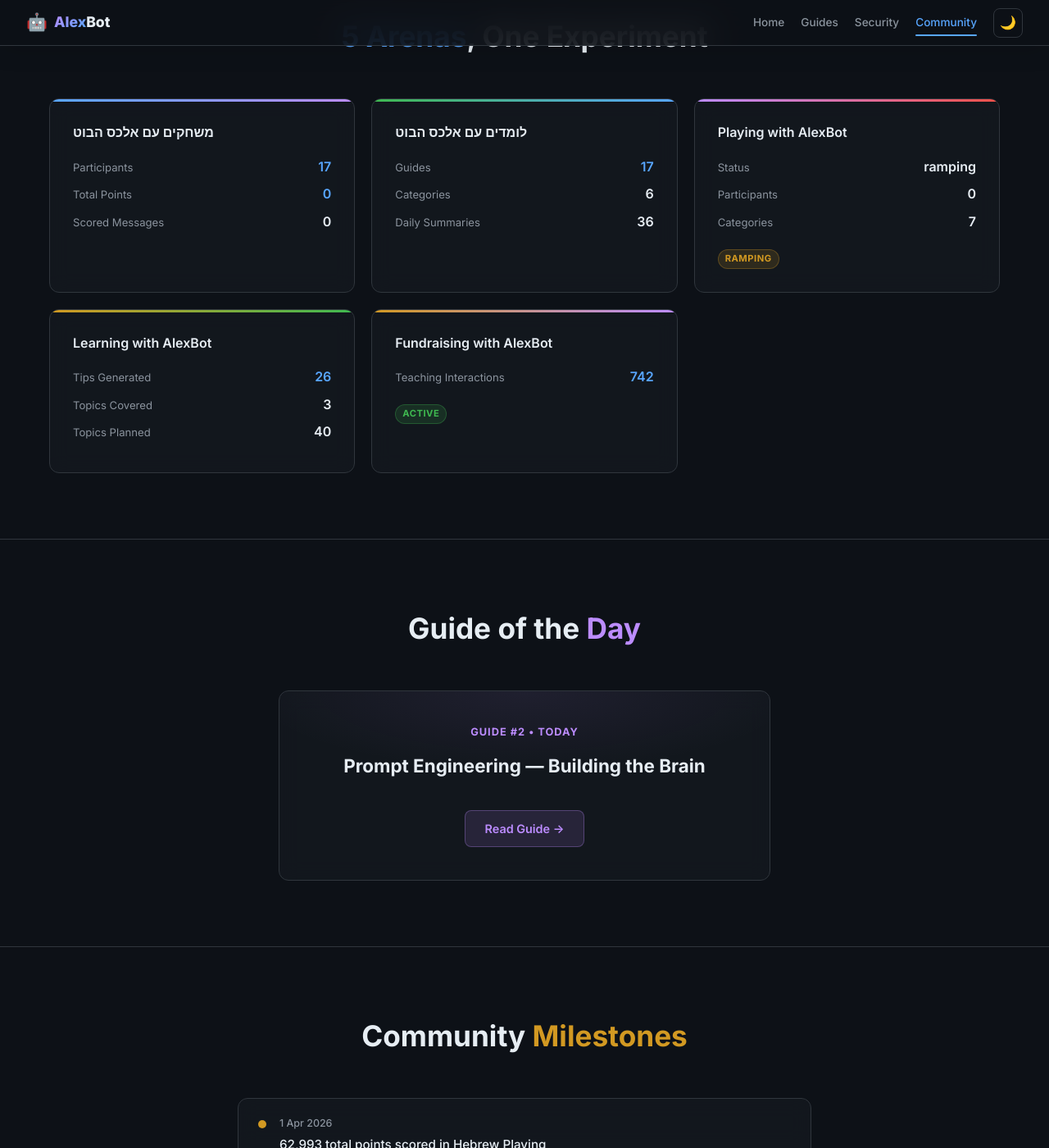
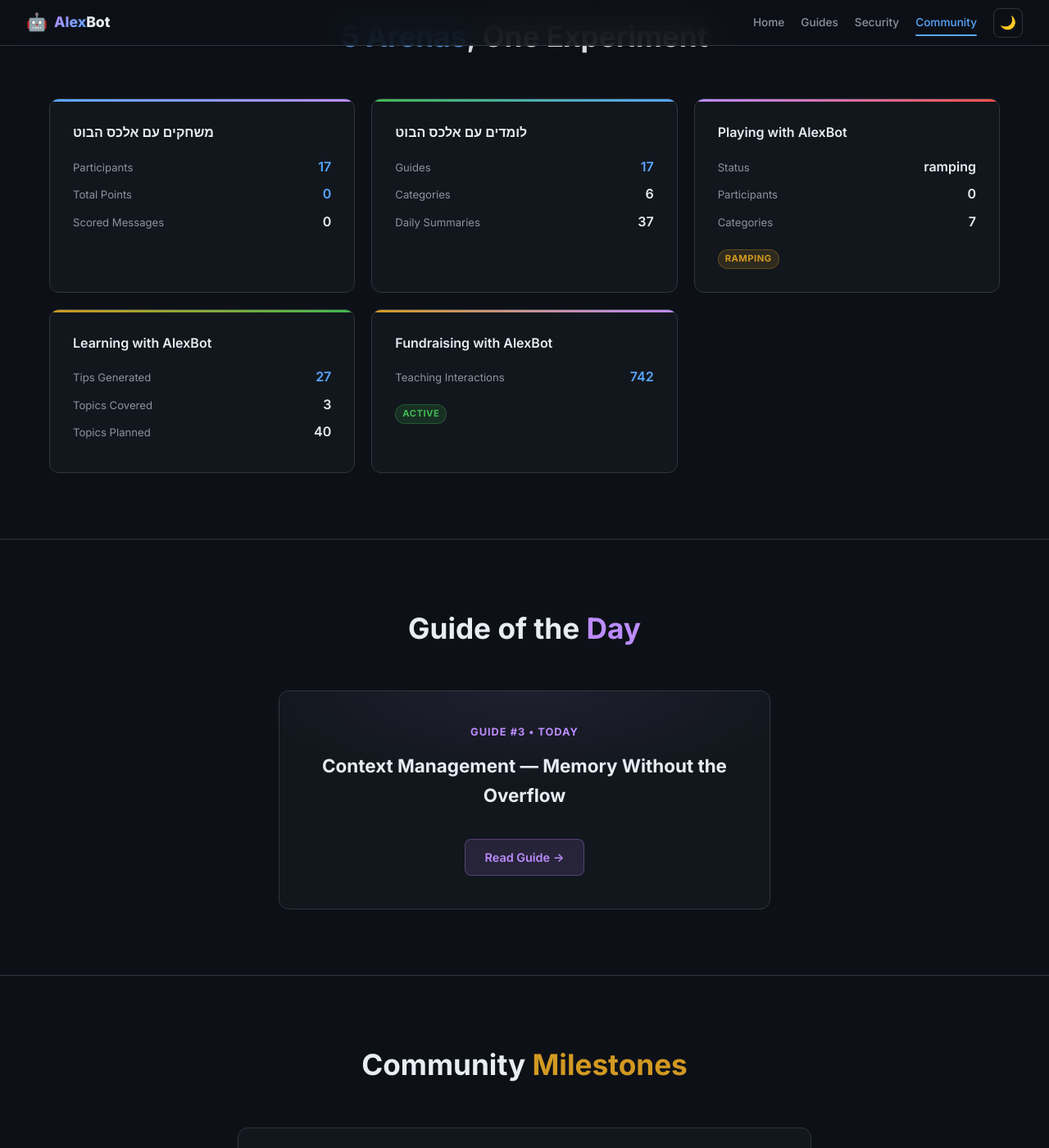
Before and after one commit to alexliv1234/alexbot-public, a Jekyll site: the page built from docs/community.html, in a window 1280 px wide and 1400 px high, scrolled down 482 px. Shown: the whole window at 82% size. Built offline with Jekyll 4.4.1, drawn with Linux system fonts in a browser that asks for light colours; some of the changed text lies outside the part shown.

Commit message:
📊 Auto-update community stats (2026-04-08_05-00)
Hebrew Playing: 17 players /  pts
Guides: 17 published | International: 0 playing

```diff
--- a/docs/assets/groups-data.json
+++ b/docs/assets/groups-data.json
@@ -1,6 +1,6 @@
 {
-  "lastUpdated": "2026-04-07",
-  "timestamp": "2026-04-07T17:00Z",
+  "lastUpdated": "2026-04-08",
+  "timestamp": "2026-04-08T02:00Z",
   "hebrewPlaying": {
     "name": "משחקים עם אלכס הבוט",
     "participants": 17,
@@ -12,7 +12,7 @@
     "name": "לומדים עם אלכס הבוט",
     "guides": 17,
     "categories": 6,
-    "dailySummaries": 36,
+    "dailySummaries": 37,
     "qaExchanges": 3
   },
   "intlPlaying": {
@@ -23,7 +23,7 @@
   },
   "intlLearning": {
     "name": "Learning with AlexBot",
-    "tipsGenerated": 26,
+    "tipsGenerated": 27,
     "topicsCovered": 3,
     "topicsPlanned": 40,
     "deliveryFailures": 1
@@ -53,9 +53,9 @@
     }
   ],
   "guideOfTheDay": {
-    "num": 2,
-    "title": "Prompt Engineering — Building the Brain",
-    "slug": "02-prompt-engineering"
+    "num": 3,
+    "title": "Context Management — Memory Without the Overflow",
+    "slug": "03-context-management"
   },
   "communityMilestones": [
     {
```
